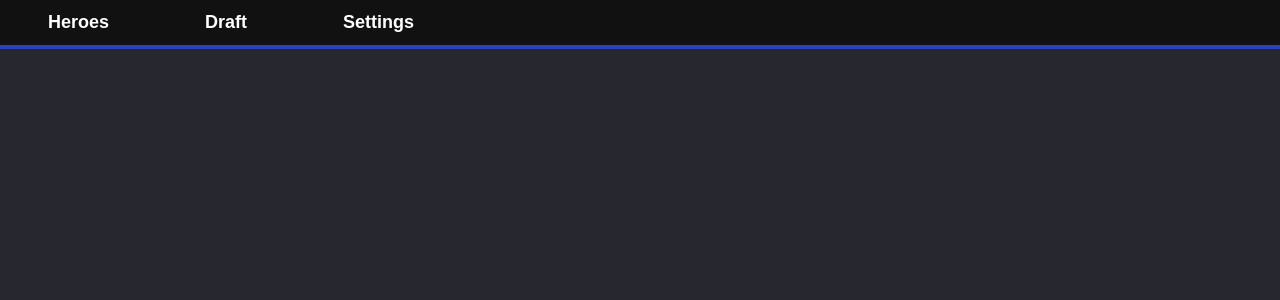
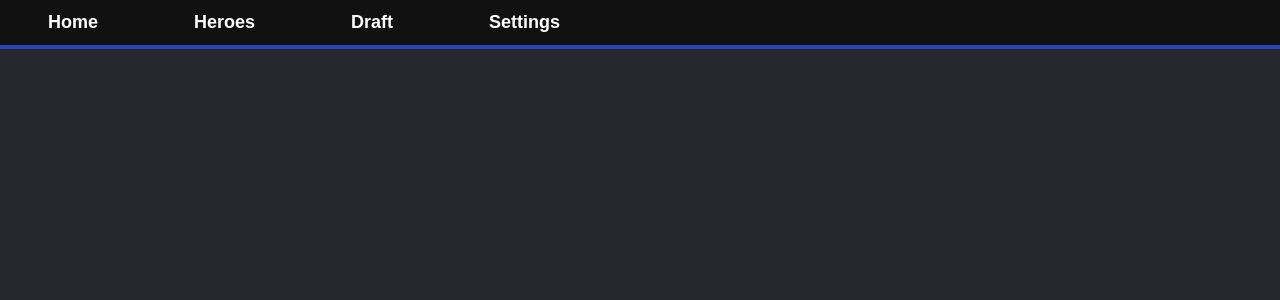
Before and after one commit to pardinensis/outdraft_frontend, an Angular app: page /hero/1 in a window 1280 px wide. Shown: the top 300 px of the page. Built offline with nearby package versions, Linux system fonts and the light colour scheme.

Commit message:
add 'home' to navigation bar

```diff
--- a/src/app/app.component.html
+++ b/src/app/app.component.html
@@ -1,5 +1,6 @@
 <div class="navigationbar">
   <div class="container">
+    <div class="navigationbaritem"><a routerLink="/home" routerLinkActive="active">Home</a></div>
     <div class="navigationbaritem"><a routerLink="/heroes" routerLinkActive="active">Heroes</a></div>
     <div class="navigationbaritem"><a routerLink="/draft" routerLinkActive="active">Draft</a></div>
     <div class="navigationbaritem"><a routerLink="/settings" routerLinkActive="active">Settings</a></div>
--- a/src/app/home-component/home-component.component.html
+++ b/src/app/home-component/home-component.component.html
@@ -2,7 +2,7 @@
 
 <div class="updatenewsmain">
 
-  <h1> Updates/News </h1>
+  <h1> Updates / News </h1>
 
 <div class="update_news_inner">
 
```
